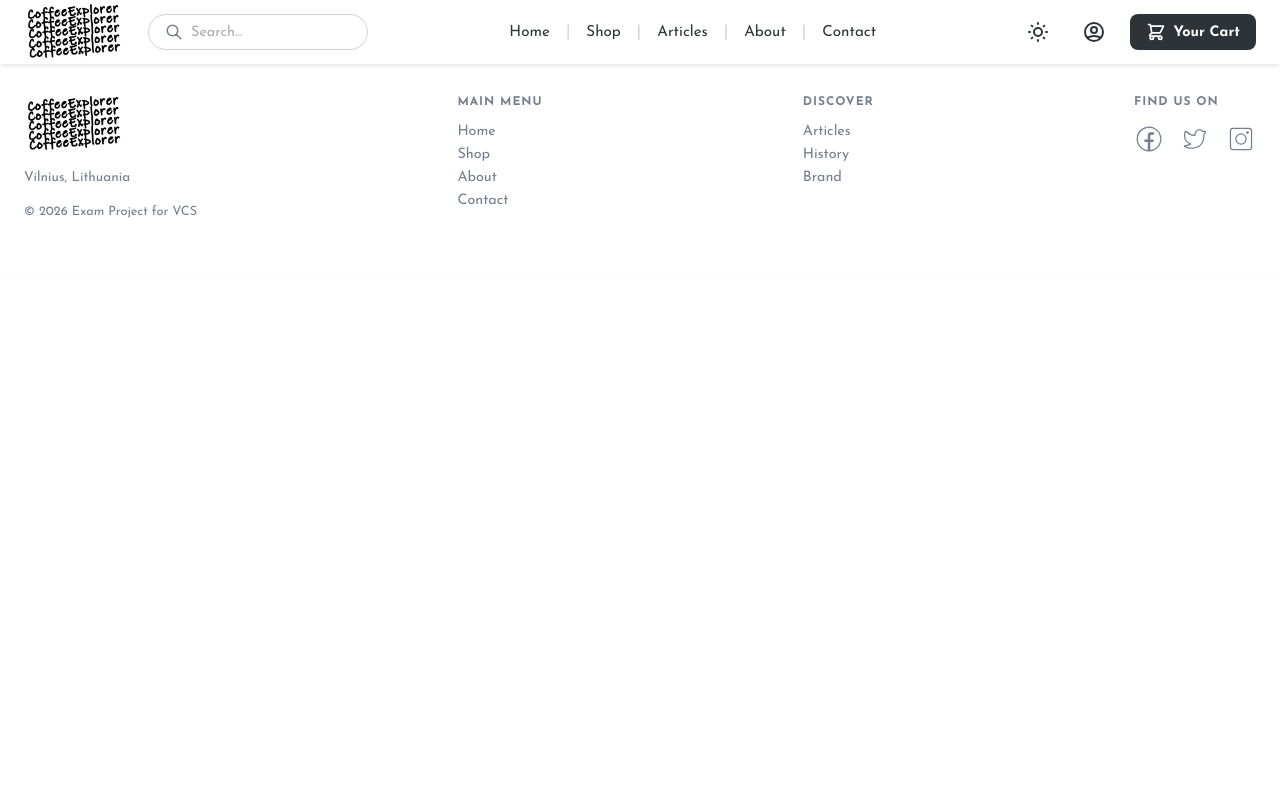
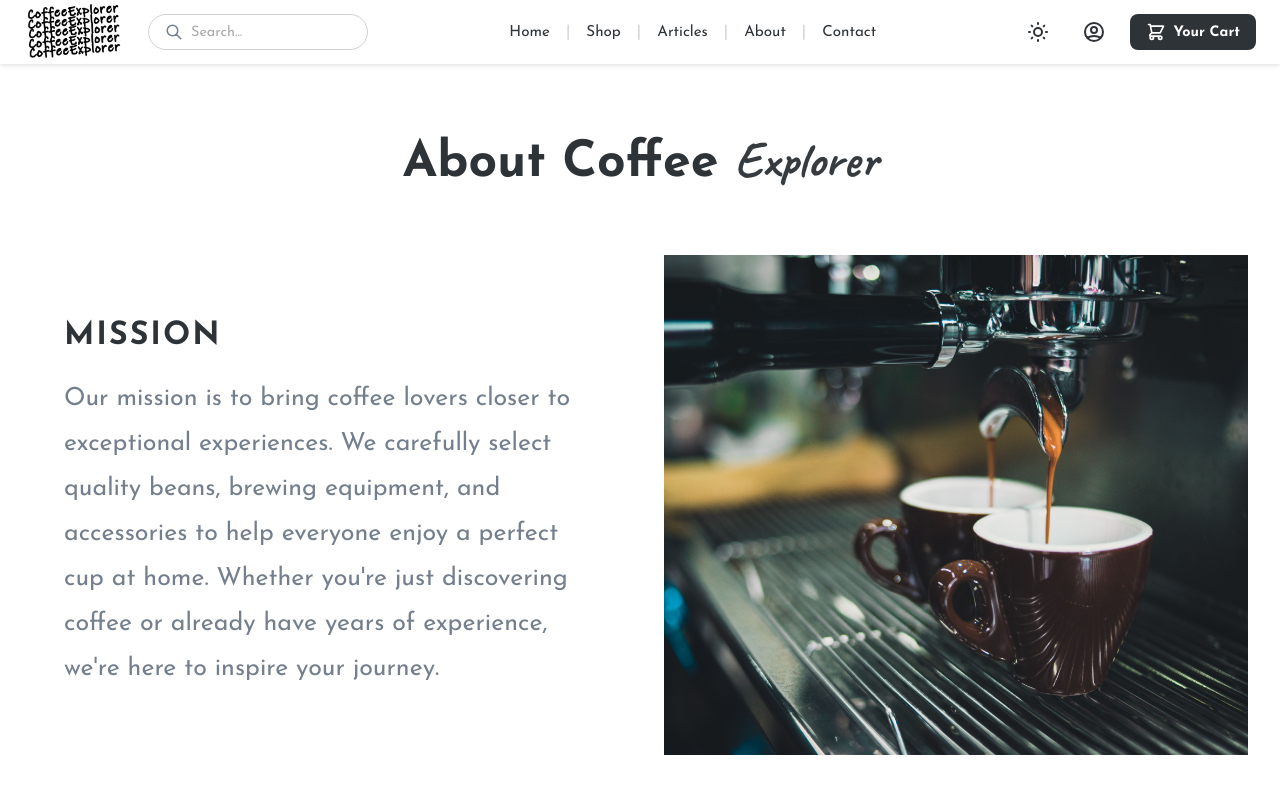
Before and after one commit to p3lm3shka1/coffee-exam, a React (Vite) app in the folder client/: page /about in a window 1280 px wide. Shown: the top 800 px of the page. Built offline with nearby package versions, Linux system fonts and the light colour scheme.

Commit message:
added abput page with text and images

```diff
--- a/client/src/pages/About/About.jsx
+++ b/client/src/pages/About/About.jsx
@@ -1,10 +1,47 @@
 import "./About.scss";
+
+import coffeeImage from "../../assets/images/about-image.jpg";
+import avatarImage from "../../assets/images/about-avatar.jpg";
 
 const About = () => {
   return (
     <section className="about">
-      <h1>Welcome to our Coffee Shop!</h1>
-      <p>Discover the best coffee blends and accessories.</p>
+      <div className="about__wrapper">
+        <h1 className="about__title">
+          About Coffee <span>Explorer</span>
+        </h1>
+
+        <div className="about__grid">
+          <div className="about__grid__text">
+            <h1 className="about__grid__title">Mission</h1>
+            <p className="about__grid__description">
+              Our mission is to bring coffee lovers closer to exceptional
+              experiences. We carefully select quality beans, brewing equipment,
+              and accessories to help everyone enjoy a perfect cup at home.
+              Whether you're just discovering coffee or already have years of
+              experience, we're here to inspire your journey.
+            </p>
+          </div>
+          <div className="about__grid__image">
+            <img src={coffeeImage} alt="Coffee" />
+          </div>
+
+          <div className="about__grid__image">
+            <img src={avatarImage} alt="Avatar" />
+          </div>
+          <div className="about__grid__text">
+            <h1 className="about__grid__title">About</h1>
+            <p className="about__grid__description">
+              Hi! I'm the person behind this project. Coffee has been part of my
+              life for years. I worked as a barista for over three years, where
+              I learned that every great cup starts with quality beans, the
+              right technique, and attention to detail. That experience inspired
+              me to create this website — to share products I genuinely believe
+              in and help others discover the joy of brewing great coffee.
+            </p>
+          </div>
+        </div>
+      </div>
     </section>
   );
 };
--- a/client/src/pages/About/About.scss
+++ b/client/src/pages/About/About.scss
@@ -1,6 +1,95 @@
 @use "../../styles/variables" as *;
 @use "../../styles/mixins" as *;
+@use "../../styles/media" as *;
 
-.home {
-  padding-top: $p-4;
+.about {
+  background-color: var(--white);
+  min-height: 100vh;
+  padding-top: 64px;
+
+  &__wrapper {
+    max-width: 1440px;
+    margin: 0 auto;
+    display: flex;
+    flex-direction: column;
+    gap: $p-4;
+    padding: $p-4 $p-2;
+  }
+
+  &__title {
+    font-family: $font-primary;
+    font-weight: $font-w-700;
+    font-size: 50px;
+    text-align: center;
+    color: var(--black);
+
+    span {
+      font-family: $font-secondary;
+      font-weight: $font-w-700;
+      color: var(--black);
+      @include animBlink;
+    }
+  }
+
+  &__grid {
+    display: grid;
+    grid-template-columns: 1fr 1fr;
+    gap: $p-3;
+    align-items: center;
+
+    &__text {
+      display: flex;
+      flex-direction: column;
+      gap: $p-1-5;
+      padding: $p-2;
+    }
+
+    &__title {
+      font-family: $font-primary;
+      font-weight: $font-w-700;
+      font-size: 32px;
+      text-transform: uppercase;
+      letter-spacing: 2px;
+      color: var(--black);
+    }
+
+    &__description {
+      font-family: $font-primary;
+      font-weight: $font-w-400;
+      font-size: 25px;
+      color: var(--dark-gray);
+      line-height: 1.8;
+    }
+
+    &__image {
+      img {
+        width: 100%;
+        height: 500px;
+        object-fit: cover;
+        display: block;
+      }
+    }
+  }
+
+  @include tablet {
+    &__grid {
+      grid-template-columns: 1fr;
+
+      &__image:nth-child(3) {
+        order: 4;
+      }
+      &__text:nth-child(4) {
+        order: 3;
+      }
+    }
+  }
+
+  @include mobile {
+    &__grid {
+      gap: $p-2;
+      &__image {
+        height: 300px;
+      }
+    }
+  }
 }
--- a/client/src/pages/Home/Home.scss
+++ b/client/src/pages/Home/Home.scss
@@ -34,7 +34,8 @@
       span {
         font-family: $font-secondary;
         color: var(--black);
-        animation: blink 2s infinite;
+
+        @include animBlink;
       }
     }
 
@@ -77,15 +78,3 @@
     }
   }
 }
-
-@keyframes blink {
-  0% {
-    opacity: 1;
-  }
-  100% {
-    opacity: 1;
-  }
-  50% {
-    opacity: 0.2;
-  }
-}
--- a/client/src/styles/_mixins.scss
+++ b/client/src/styles/_mixins.scss
@@ -2,6 +2,21 @@
 
 @mixin transition {
   transition: all 0.3s ease;
+}
+
+@mixin animBlink {
+  animation: blink 2s infinite;
+  @keyframes blink {
+    0% {
+      opacity: 1;
+    }
+    100% {
+      opacity: 1;
+    }
+    50% {
+      opacity: 0.2;
+    }
+  }
 }
 
 @mixin button-nav {
```
Also changed, not shown: client/src/assets/images/about-avatar.jpg (added), client/src/assets/images/about-image.jpg (added).
